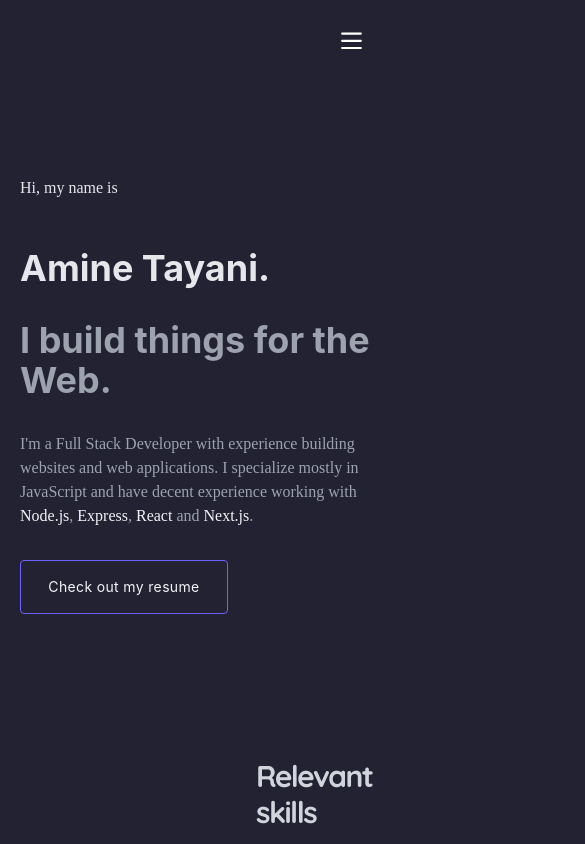
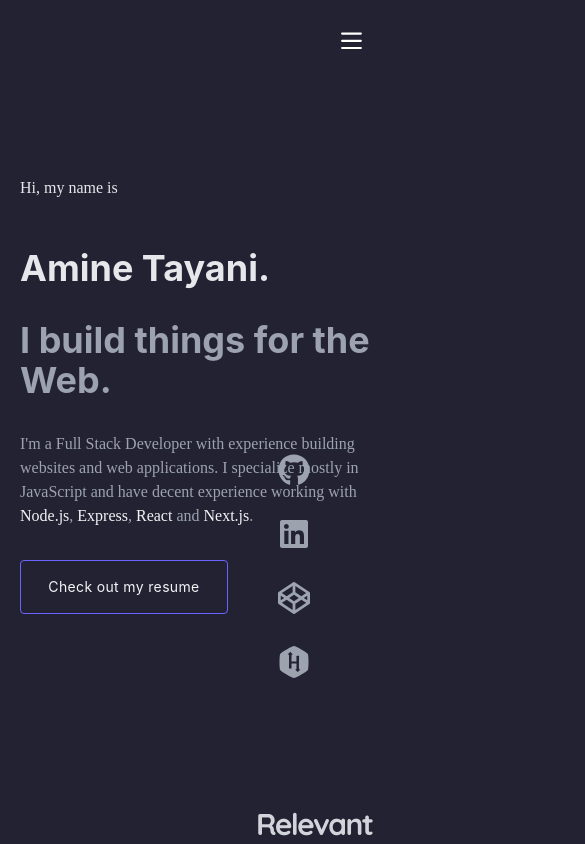
Before and after one commit to amine-tayani/portfolio, a Next.js app: page / in a window 390 px wide. Shown: the top 844 px of the page, 585 px wide, since content can reach past the window. Built offline with nearby package versions, Linux system fonts and the light colour scheme; a web font is replaced by a local one.

Commit message:
change icons and add projects section

```diff
--- a/components/Header.js
+++ b/components/Header.js
@@ -40,19 +40,18 @@ const Header = () => {
             <div className="flex items-center justify-between h-16">
               <div className="hidden sm:flex flex-shrink-0 space-x-3">
                 <svg
+                  className="h-12 w-12"
+                  fill="none"
+                  stroke="#6c63ff"
+                  viewBox="0 0 24 24"
                   xmlns="http://www.w3.org/2000/svg"
-                  className="h-10 w-10"
-                  viewBox="0 0 24 24"
-                  strokeWidth="1"
-                  stroke="#6c63ff"
-                  fill="none"
-                  strokeLinecap="round"
-                  strokeLinejoin="round"
                 >
-                  <path stroke="none" d="M0 0h24v24H0z" fill="none" />
-                  <path d="M9 12h6" />
-                  <path d="M6 19a2 2 0 0 1 -2 -2v-4l-1 -1l1 -1v-4a2 2 0 0 1 2 -2" />
-                  <path d="M18 19a2 2 0 0 0 2 -2v-4l1 -1l-1 -1v-4a2 2 0 0 0 -2 -2" />
+                  <path
+                    strokeLinecap="round"
+                    strokeLinejoin="round"
+                    strokeWidth="1"
+                    d="M8 9l3 3-3 3m5 0h3M5 20h14a2 2 0 002-2V6a2 2 0 00-2-2H5a2 2 0 00-2 2v12a2 2 0 002 2z"
+                  ></path>
                 </svg>
               </div>
               <div className="flex items-center">
--- a/components/Hero.js
+++ b/components/Hero.js
@@ -1,6 +1,11 @@
+import HeroiconsSet from "./HeroiconsSet";
+
 const Hero = () => {
   return (
-    <>
+    <div className="flex relative">
+      <div className="absolute mx-20 bottom-0 right-0">
+        <HeroiconsSet />
+      </div>
       <section className="text-gray-200 body-font">
         <div className="container flex flex-col mx-auto  px-5 text-left  md:flex-row lg:px-28 lg:mt-0 md:mt-10">
           <div className="flex flex-col font-inter space-y-8 pt-0 mb-16 lg:flex-grow md:w-full lg:w-1/2  xl:mr-10 md:pr-12 lg:pl-32 md:mb-8 ">
@@ -31,7 +36,7 @@ const Hero = () => {
           </div>
         </div>
       </section>
-    </>
+    </div>
   );
 };
 export default Hero;
--- /dev/null
+++ b/components/HeroiconsSet.js
@@ -0,0 +1,80 @@
+const HeroiconsSet = () => {
+  return (
+    <div className="flex flex-col space-y-8 ">
+      <div className="">
+        <a
+          href="https://github.com/amine-tayani/"
+          target="_blank"
+          rel="noopener noreferrer"
+        >
+          <svg
+            className="w-8 h-8 cursor-pointer text-gray-400 transform hover:-translate-y-2 hover:text-purpley duration-300 ease-in-out"
+            xmlns="http://www.w3.org/2000/svg"
+            viewBox="0 0 496 512"
+          >
+            <path
+              d="M165.9 397.4c0 2-2.3 3.6-5.2 3.6c-3.3.3-5.6-1.3-5.6-3.6c0-2 2.3-3.6 5.2-3.6c3-.3 5.6 1.3 5.6 3.6zm-31.1-4.5c-.7 2 1.3 4.3 4.3 4.9c2.6 1 5.6 0 6.2-2s-1.3-4.3-4.3-5.2c-2.6-.7-5.5.3-6.2 2.3zm44.2-1.7c-2.9.7-4.9 2.6-4.6 4.9c.3 2 2.9 3.3 5.9 2.6c2.9-.7 4.9-2.6 4.6-4.6c-.3-1.9-3-3.2-5.9-2.9zM244.8 8C106.1 8 0 113.3 0 252c0 110.9 69.8 205.8 169.5 239.2c12.8 2.3 17.3-5.6 17.3-12.1c0-6.2-.3-40.4-.3-61.4c0 0-70 15-84.7-29.8c0 0-11.4-29.1-27.8-36.6c0 0-22.9-15.7 1.6-15.4c0 0 24.9 2 38.6 25.8c21.9 38.6 58.6 27.5 72.9 20.9c2.3-16 8.8-27.1 16-33.7c-55.9-6.2-112.3-14.3-112.3-110.5c0-27.5 7.6-41.3 23.6-58.9c-2.6-6.5-11.1-33.3 2.6-67.9c20.9-6.5 69 27 69 27c20-5.6 41.5-8.5 62.8-8.5s42.8 2.9 62.8 8.5c0 0 48.1-33.6 69-27c13.7 34.7 5.2 61.4 2.6 67.9c16 17.7 25.8 31.5 25.8 58.9c0 96.5-58.9 104.2-114.8 110.5c9.2 7.9 17 22.9 17 46.4c0 33.7-.3 75.4-.3 83.6c0 6.5 4.6 14.4 17.3 12.1C428.2 457.8 496 362.9 496 252C496 113.3 383.5 8 244.8 8zM97.2 352.9c-1.3 1-1 3.3.7 5.2c1.6 1.6 3.9 2.3 5.2 1c1.3-1 1-3.3-.7-5.2c-1.6-1.6-3.9-2.3-5.2-1zm-10.8-8.1c-.7 1.3.3 2.9 2.3 3.9c1.6 1 3.6.7 4.3-.7c.7-1.3-.3-2.9-2.3-3.9c-2-.6-3.6-.3-4.3.7zm32.4 35.6c-1.6 1.3-1 4.3 1.3 6.2c2.3 2.3 5.2 2.6 6.5 1c1.3-1.3.7-4.3-1.3-6.2c-2.2-2.3-5.2-2.6-6.5-1zm-11.4-14.7c-1.6 1-1.6 3.6 0 5.9c1.6 2.3 4.3 3.3 5.6 2.3c1.6-1.3 1.6-3.9 0-6.2c-1.4-2.3-4-3.3-5.6-2z"
+              fill="currentColor"
+            ></path>
+          </svg>
+        </a>
+      </div>
+      <div className="">
+        <a
+          href="https://www.linkedin.com/in/amine-tayani-b5780122b/"
+          target="_blank"
+          rel="noopener noreferrer"
+        >
+          <svg
+            className="w-8 h-8 cursor-pointer text-gray-400 transform hover:-translate-y-2 hover:text-purpley duration-300 ease-in-out"
+            xmlns="http://www.w3.org/2000/svg"
+            viewBox="0 0 448 512"
+          >
+            <path
+              d="M416 32H31.9C14.3 32 0 46.5 0 64.3v383.4C0 465.5 14.3 480 31.9 480H416c17.6 0 32-14.5 32-32.3V64.3c0-17.8-14.4-32.3-32-32.3zM135.4 416H69V202.2h66.5V416zm-33.2-243c-21.3 0-38.5-17.3-38.5-38.5S80.9 96 102.2 96c21.2 0 38.5 17.3 38.5 38.5c0 21.3-17.2 38.5-38.5 38.5zm282.1 243h-66.4V312c0-24.8-.5-56.7-34.5-56.7c-34.6 0-39.9 27-39.9 54.9V416h-66.4V202.2h63.7v29.2h.9c8.9-16.8 30.6-34.5 62.9-34.5c67.2 0 79.7 44.3 79.7 101.9V416z"
+              fill="currentColor"
+            ></path>
+          </svg>
+        </a>
+      </div>
+      <div className="">
+        <a
+          href="https://codepen.io/amine-tayani/"
+          target="_blank"
+          rel="noopener noreferrer"
+        >
+          <svg
+            className="w-8 h-8 cursor-pointer text-gray-400 transform hover:-translate-y-2 hover:text-purpley duration-300 ease-in-out"
+            xmlns="http://www.w3.org/2000/svg"
+            viewBox="0 0 512 512"
+          >
+            <path
+              d="M502.285 159.704l-234-156c-7.987-4.915-16.511-4.96-24.571 0l-234 156C3.714 163.703 0 170.847 0 177.989v155.999c0 7.143 3.714 14.286 9.715 18.286l234 156.022c7.987 4.915 16.511 4.96 24.571 0l234-156.022c6-3.999 9.715-11.143 9.715-18.286V177.989c-.001-7.142-3.715-14.286-9.716-18.285zM278 63.131l172.286 114.858l-76.857 51.429L278 165.703V63.131zm-44 0v102.572l-95.429 63.715l-76.857-51.429L234 63.131zM44 219.132l55.143 36.857L44 292.846v-73.714zm190 229.715L61.714 333.989l76.857-51.429L234 346.275v102.572zm22-140.858l-77.715-52l77.715-52l77.715 52l-77.715 52zm22 140.858V346.275l95.429-63.715l76.857 51.429L278 448.847zm190-156.001l-55.143-36.857L468 219.132v73.714z"
+              fill="currentColor"
+            ></path>
+          </svg>
+        </a>
+      </div>
+      <div className="">
+        <a
+          href="https://www.hackerrank.com/amine_tayani"
+          target="_blank"
+          rel="noopener noreferrer"
+        >
+          <svg
+            className="w-8 h-8 cursor-pointer text-gray-400 transform hover:-translate-y-2 hover:text-purpley duration-300 ease-in-out"
+            xmlns="http://www.w3.org/2000/svg"
+            viewBox="0 0 512 512"
+          >
+            <path
+              d="M477.5 128C463 103.05 285.13 0 256.16 0S49.25 102.79 34.84 128s-14.49 230.8 0 256s192.38 128 221.32 128S463 409.08 477.49 384s14.51-231 .01-256zM316.13 414.22c-4 0-40.91-35.77-38-38.69c.87-.87 6.26-1.48 17.55-1.83c0-26.23.59-68.59.94-86.32c0-2-.44-3.43-.44-5.85h-79.93c0 7.1-.46 36.2 1.37 72.88c.23 4.54-1.58 6-5.74 5.94c-10.13 0-20.27-.11-30.41-.08c-4.1 0-5.87-1.53-5.74-6.11c.92-33.44 3-84-.15-212.67v-3.17c-9.67-.35-16.38-1-17.26-1.84c-2.92-2.92 34.54-38.69 38.49-38.69s41.17 35.78 38.27 38.69c-.87.87-7.9 1.49-16.77 1.84v3.16c-2.42 25.75-2 79.59-2.63 105.39h80.26c0-4.55.39-34.74-1.2-83.64c-.1-3.39.95-5.17 4.21-5.2c11.07-.08 22.15-.13 33.23-.06c3.46 0 4.57 1.72 4.5 5.38C333 354.64 336 341.29 336 373.69c8.87.35 16.82 1 17.69 1.84c2.88 2.91-33.62 38.69-37.58 38.69z"
+              fill="currentColor"
+            />
+          </svg>
+        </a>
+      </div>
+    </div>
+  );
+};
+
+export default HeroiconsSet;
--- a/components/Skills.js
+++ b/components/Skills.js
@@ -17,9 +17,9 @@ const Skills = () => {
     "Docker",
   ];
   return (
-    <div className="mt-20 mx-64" id="skills">
+    <div className="mt-32 mx-64" id="skills">
       <div className="">
-        <h5 className=" tracking-tighter font-black lg:mb-12 mb-10 mt-8 sm:mt-14 text-3xl text-gray-300 sm:text-3xl">
+        <h5 className=" tracking-tighter font-black lg:mb-20 mb-10 mt-8 sm:mt-14 text-3xl text-gray-300 sm:text-3xl">
           Relevant skills
         </h5>
       </div>
--- /dev/null
+++ b/components/projects/Card.js
@@ -0,0 +1,23 @@
+const Card = ({ project }) => {
+  return (
+    <div>
+      <div class="p-6 max-w-xs bg-[#202040] rounded">
+        <a href="#">
+          <h5 class="mb-2 text-xl font-black font-Jbrains tracking-tight text-[#F1EDFF] dark:text-white">
+            {project.Title}
+          </h5>
+        </a>
+        <p class="mb-3  text-[#ACA9BB] font-inter text-sm">
+          {project.Description}
+        </p>
+        <div className="flex space-x-3">
+          {project.Stack.map((t) => {
+            return <p className="text-xs font-Jbrains text-[#79759C]">{t}</p>;
+          })}
+        </div>
+      </div>
+    </div>
+  );
+};
+
+export default Card;
--- a/components/projects/Project.js
+++ /dev/null
@@ -1,50 +0,0 @@
-const Project = ({ project }) => {
-  return (
-    <div className="relative group max-w-xs mx-auto overflow-hidden bg-gray-100 rounded dark:bg-gray-800 cursor-pointer">
-      <div className="flex justify-center p-4 group-hover:opacity-0">
-        <img
-          className="object-cover object-center w-full h-44 rounded-md shadow-lg"
-          src={project.ImgUrl}
-          alt={`${project.imgAlt}`}
-        />
-      </div>
-      <div className="text-left group-hover:opacity-0">
-        <a href="#" className="ml-6 font-semibold text-lg text-gray-900">
-          {project.Title}
-        </a>
-        <div className="flex space-x-3 p-4 group-hover:opacity-0">
-          {project.Stack.map((stack) => (
-            <a
-              className="text-xs font-bold leading-sm uppercase px-3 py-1 bg-blue-200 text-blue-700 rounded-full"
-              href="#"
-            >
-              {stack}
-            </a>
-          ))}
-        </div>
-      </div>
-      <div className="flex justify-center">
-        <div className="absolute p-10 top-0 opacity-0 group-hover:opacity-100 transform hover:-translate-y-1 hover:scale-x-105 transition duration-200 ease-in-out">
-          <p className="text-gray-400 font-normal text-base text-center">{project.Description}</p>
-
-          <div className="flex justify-between space-x-2 m-4">
-            <a
-              href={project.Preview != "" ? project.Preview : "#"}
-              className="py-2 px-3 cursor-pointer bg-indigo-600 hover:bg-greyvy text-white w-1/2 transition ease-in duration-400 text-center text-base focus:outline-none rounded-lg "
-            >
-              Preview
-            </a>
-            <a
-              href={project.GithubLink != "" ? project.GithubLink : "#"}
-              className="py-2 px-4 cursor-pointer bg-indigo-600 hover:bg-greyvy text-white w-1/2 transition ease-in duration-400 text-center text-base focus:outline-none rounded-lg "
-            >
-              Code
-            </a>
-          </div>
-        </div>
-      </div>
-    </div>
-  )
-}
-
-export default Project
--- a/components/projects/Projects.js
+++ b/components/projects/Projects.js
@@ -1,21 +1,21 @@
-import { data } from "./data"
-import Project from "./Project"
+import { data } from "./data";
+import Card from "./Card";
 
 const Projects = () => {
   return (
-    <div id="projects" className="w-full p-12">
-      <div className=" flex justify-center ">
-        <h2 className="text-center lg:mb-20 mb-10 mt-8 sm:mt-12 font-sans text-2xl tracking-widest text-gray-300 sm:text-4xl">
+    <div id="projects" className="w-full mt-32 mx-64">
+      <div className="">
+        <h5 className=" tracking-tighter font-black lg:mb-20 mb-10 mt-8 sm:mt-14 text-3xl text-gray-300 sm:text-3xl">
           Some Things I've Built
-        </h2>
+        </h5>
       </div>
-      <div className="flex flex-col space-y-10 lg:grid lg:grid-cols-3 lg:gap-x-3 ">
+      <div className="grid grid-cols-3 gap-4 max-w-max">
         {data.map((project) => (
-          <Project project={project} key={project.id} />
+          <Card project={project} key={project.id} />
         ))}
       </div>
     </div>
-  )
-}
+  );
+};
 
-export default Projects
+export default Projects;
--- a/pages/_document.js
+++ b/pages/_document.js
@@ -1,4 +1,4 @@
-import Document, { Html, Head, Main, NextScript } from "next/document"
+import Document, { Html, Head, Main, NextScript } from "next/document";
 
 class MyDocument extends Document {
   render() {
@@ -7,42 +7,75 @@ class MyDocument extends Document {
         <Head>
           <meta httpEquiv="Content-Type" content="text/html; charset=utf-8" />
           <meta name="title" content="Amine Tayani - full stack developer" />
-          <meta name="google-site-verification" content="g41Fe0cxqfLc457vA2NbcdpgB1zsUSutrPCt7i1--Ag" />
+          <meta
+            name="google-site-verification"
+            content="g41Fe0cxqfLc457vA2NbcdpgB1zsUSutrPCt7i1--Ag"
+          />
           <meta
             name="keywords"
             content="amine tayani , amine , tayani , full stack developer , morocco"
           />
           <meta
             name="description"
-            content="Amine Tayani is  a full stack developer, passionate about web development especially Javascript (React, NodeJS, MERN stack development...), I have built many projects using laravel, Django, and a lot of responsive and fully functional websites."
+            content="Amine Tayani is a full stack developer, passionate about web development especially Javascript (React, NodeJS, MERN stack development...), I have built many projects using laravel, Django, and a lot of responsive and fully functional websites."
           />
           <meta name="robots" content="index, follow" />
           <meta name="language" content="English" />
           <meta name="author" content="Amine Tayani" />
           <meta property="og:type" content="website" />
-          <meta property="og:url" content="https://aminet.vercel.app/" />
-          <meta property="og:title" content="Amine Tayani - full stack developer" />
+          <meta property="og:url" content="https://aminetayani.me/" />
+          <meta
+            property="og:title"
+            content="Amine Tayani - full stack developer"
+          />
           <meta
             property="og:description"
             content="Amine Tayani is  a full stack developer, passionate about web development especially Javascript (React, NodeJS, MERN stack development...), I have built many projects using laravel, Django, and a lot of responsive and fully functional websites."
           />
-          <meta property="og:image" content="https://aminet.vercel.app/assets/screen.png" />
+          <meta
+            property="og:image"
+            content="https://aminet.vercel.app/assets/screen.png"
+          />
 
           <meta property="twitter:card" content="summary_large_image" />
           <meta property="twitter:url" content="https://aminet.vercel.app/" />
-          <meta property="twitter:title" content="Amine Tayani - full stack developer" />
+          <meta
+            property="twitter:title"
+            content="Amine Tayani - full stack developer"
+          />
           <meta
             property="twitter:description"
             content="Amine Tayani is  a full stack developer, passionate about web development especially Javascript (React, NodeJS, MERN stack development...), I have built many projects using laravel, Django, and a lot of responsive and fully functional websites."
           />
-          <meta property="twitter:image" content="https://aminet.vercel.app/assets/screen.png" />
+          <meta
+            property="twitter:image"
+            content="https://aminetayani.me/assets/screen.png"
+          />
           <meta name="msapplication-TileColor" content="#2b5797" />
           <meta name="theme-color" content="#ffffff" />
-          <link rel="apple-touch-icon" sizes="180x180" href="/assets/apple-touch-icon.png" />
-          <link rel="icon" type="image/png" sizes="32x32" href="/assets/favicon-32x32.png" />
-          <link rel="icon" type="image/png" sizes="16x16" href="/assets/favicon-16x16.png" />
+          <link
+            rel="apple-touch-icon"
+            sizes="180x180"
+            href="/assets/apple-touch-icon.png"
+          />
+          <link
+            rel="icon"
+            type="image/png"
+            sizes="32x32"
+            href="/assets/favicon-32x32.png"
+          />
+          <link
+            rel="icon"
+            type="image/png"
+            sizes="16x16"
+            href="/assets/favicon-16x16.png"
+          />
           <link rel="manifest" href="/assets/site.webmanifest" />
-          <link rel="mask-icon" href="/assets/safari-pinned-tab.svg" color="#5bbad5" />
+          <link
+            rel="mask-icon"
+            href="/assets/safari-pinned-tab.svg"
+            color="#5bbad5"
+          />
 
           <link
             rel="preload"
@@ -50,7 +83,12 @@ class MyDocument extends Document {
             as="font"
             crossOrigin=""
           />
-          <link rel="preload" href="/fonts/quicksand/Quicksand-Bold.ttf" as="font" crossOrigin="" />
+          <link
+            rel="preload"
+            href="/fonts/quicksand/Quicksand-Bold.ttf"
+            as="font"
+            crossOrigin=""
+          />
           <link
             rel="preload"
             href="/fonts/Montserrat/Montserrat-Regular.ttf"
@@ -69,8 +107,8 @@ class MyDocument extends Document {
           <NextScript />
         </body>
       </Html>
-    )
+    );
   }
 }
 
-export default MyDocument
+export default MyDocument;
--- a/pages/index.js
+++ b/pages/index.js
@@ -9,7 +9,7 @@ const Home = () => {
   return (
     <>
       <head>
-        <title>Amine Tayani Portfolio - Full Stack Developer</title>
+        <title>Amine Tayani</title>
         <meta name="viewport" content="width=device-width, initial-scale=1" />
       </head>
       <Header />
```
